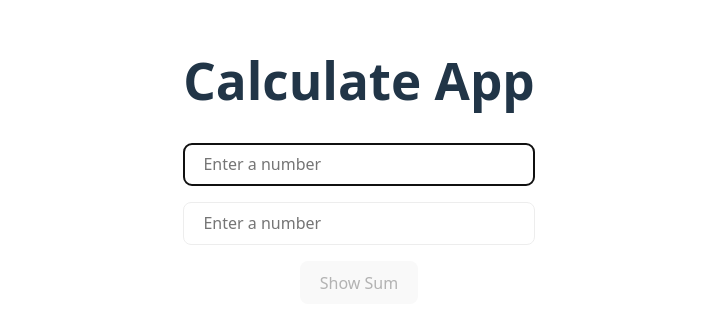
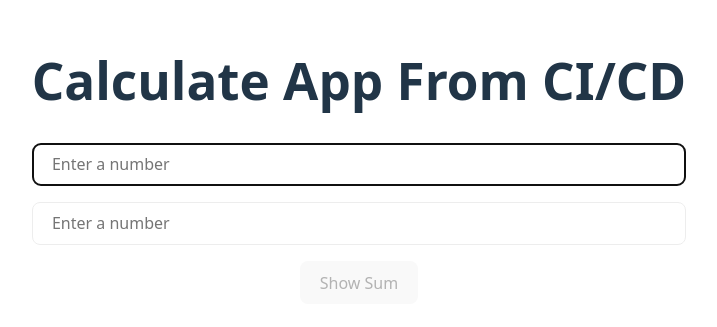
Before and after one commit to mchtugr/calculate-app-fe, a React (Vite) app: page / in a window 1280 px wide. Shown: the part 239-566 px from the top of the page, without its empty margins (281-998 px from the left). Built offline with nearby package versions, Linux system fonts and the light colour scheme; no server answers.

Commit message:
fix: fixes indentation for hpa

```diff
--- a/helm/templates/hpa.yaml
+++ b/helm/templates/hpa.yaml
@@ -21,7 +21,7 @@ spec:
     {{- end }}
     {{- if .Values.hpa.targetMemoryUtilizationPercentage }}
     - type: Resource
-    resource:
+      resource:
         name: memory
         target:
           type: Utilization
--- a/src/App.jsx
+++ b/src/App.jsx
@@ -58,7 +58,7 @@ function App() {
 
   return (
     <>
-      <h1>Calculate App</h1>
+      <h1>Calculate App From CI/CD</h1>
       { !result && <form onSubmit={ onAddNumbers }>
         <div className="input-container">
           <input autoFocus name="first" type="text" value={ numbers.first } onChange={ onInputChange } placeholder="Enter a number" />
```
